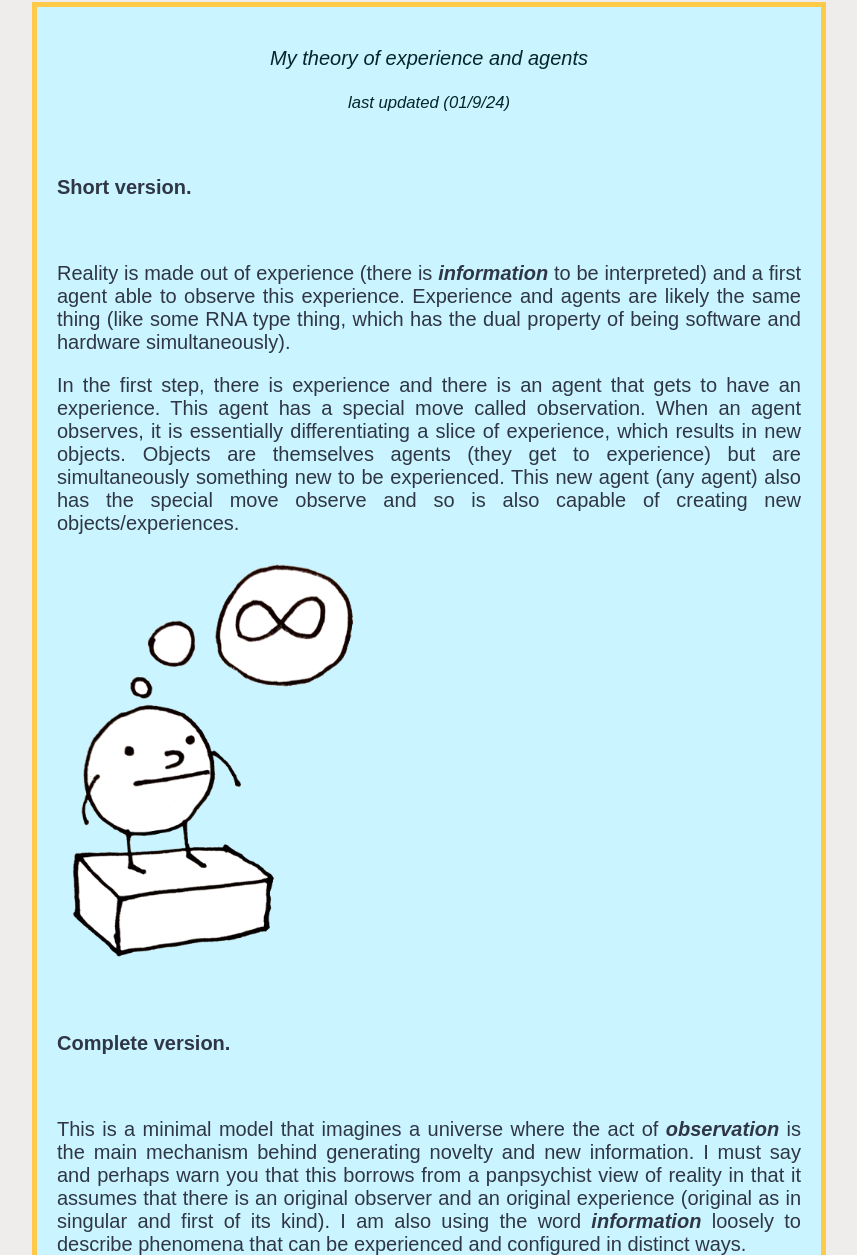
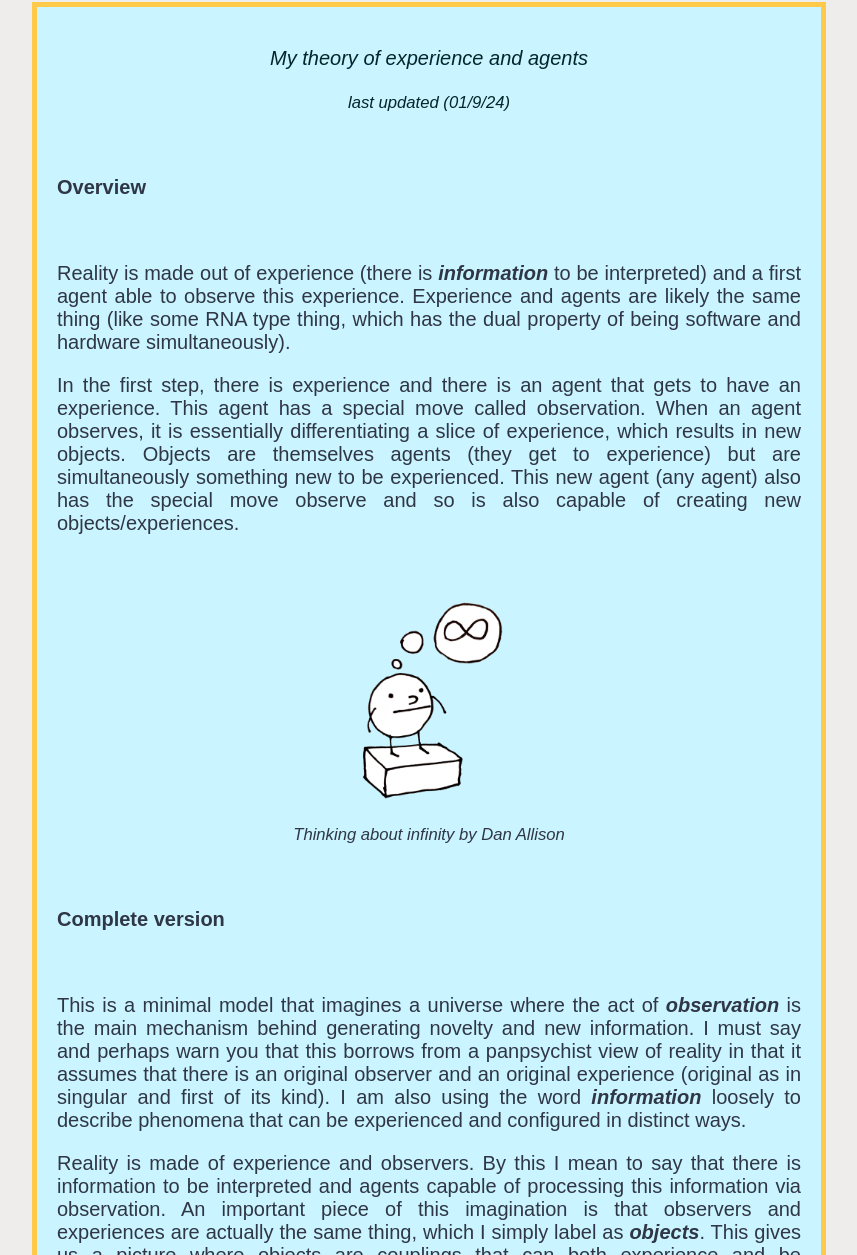
Before and after one commit to Alan-Izarraras/AlanRaymundo, a plain HTML site: page pages/theory_of_agents.html in a window 1280 px wide. Shown: the part 265-1520 px from the top of the page, without its empty margins (211-1068 px from the left). Drawn offline with Linux system fonts and the light colour scheme; a web font is replaced by a local one.

Commit message:
formated embedded image with link to author

```diff
--- a/pages/theory_of_agents.html
+++ b/pages/theory_of_agents.html
@@ -21,14 +21,19 @@
 			<p><small><i>last updated (01/9/24)</small></i></p>
 			<p>&nbsp;</p>
 			<div class="justified-text-2">
-				<p><b>Short version.</b></p>
+				<p><b>Overview</b></p>
 				<p>&nbsp;</p>
 				<p>Reality is made out of experience (there is <i><b>information</b></i> to be interpreted) and a first agent able to observe this experience. Experience and agents are likely the same thing (like some RNA type thing, which has the dual property of being software and hardware simultaneously).</p>
 				<p>In the first step, there is experience and there is an agent that gets to have an experience. This agent has a special move called observation. When an agent observes, it is essentially differentiating a slice of experience, which results in new objects. Objects are themselves agents (they get to experience) but are simultaneously something new to be experienced. This new agent (any agent) also has the special move observe and so is also capable of creating new objects/experiences.</p>
-				<img src="../thinking-infinity-400.png" alt="DanAllison">
-
 				<p>&nbsp;</p>
-				<p><b>Complete version.</b></p>
+				<a href="https://x.com/danallison" target="_blank">
+  					<img src="../thinking-infinity-400.png" alt="Dan_Allison" class="embedded-images">
+				</a>
+				<div class="justified-text">
+					<p><small><i>Thinking about infinity by Dan Allison </i></small></p>
+				</div>
+				<p>&nbsp;</p>
+				<p><b>Complete version</b></p>
 				<p>&nbsp;</p>
 				<p>This is a minimal model that imagines a universe where the act of <i><b>observation</b></i> is the main mechanism behind generating novelty and new information. I must say and perhaps warn you that this borrows from a panpsychist view of reality in that it assumes that there is an original observer and an original experience (original as in singular and first of its kind). I am also using the word <i><b>information</b></i> loosely to describe phenomena that can be experienced and configured in distinct ways.</p>
 				<p>Reality is made of experience and observers. By this I mean to say that there is information to be interpreted and agents capable of processing this information via observation. An important piece of this imagination is that observers and experiences are actually the same thing, which I simply label as <i><b>objects</b></i>. This gives us a picture where objects are couplings that can both experience and be experienced. Indeed they are information that can bestow novelty to an observer but are also observers that can process novelty (by novelty I meant encountering of never before observed information). If you would like a mental map or analogy of what this might looks like, remember the RNA molecule which has the dual property of being a machine (replicating itself via its 3D configuration) and software (carrying information as a string of molecular symbols). So in this way; objects are machines in that they process information but also information in that they are something to be experienced. </p>
```
